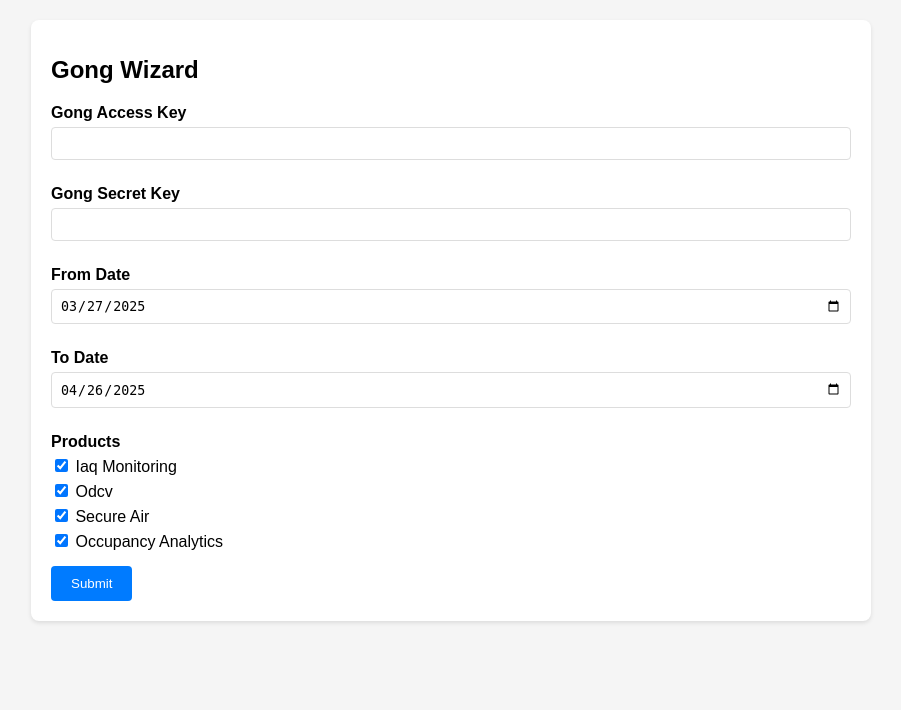
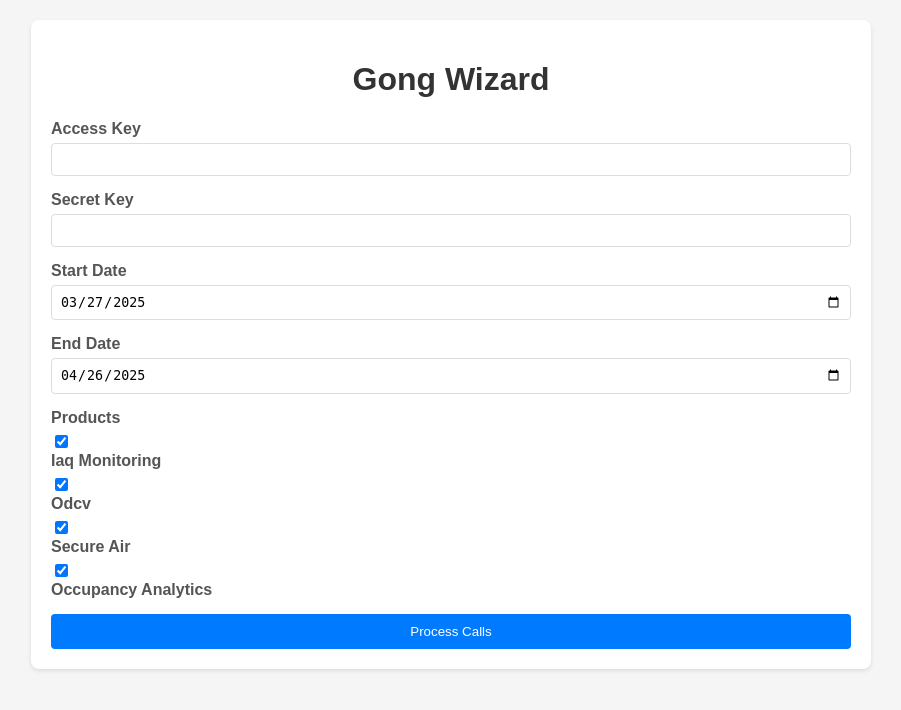
Before and after one commit to fmillerrzero/gong-wizard-web, a Flask app: page / in a window 1280 px wide. Shown: the top 710 px of the page, without its empty margins (189-1090 px from the left). Run offline with Flask 3, Linux system fonts and the light colour scheme; parts of the project's set-up code (start-up, migrations or seed data) failed here and were passed over.

Commit message:
ttrrrrrrrrrrr

```diff
--- a/templates/index.html
+++ b/templates/index.html
@@ -13,53 +13,50 @@
         .container {
             max-width: 800px;
             margin: 0 auto;
-            background-color: #fff;
+            background-color: white;
             padding: 20px;
             border-radius: 8px;
-            box-shadow: 0 2px 4px rgba(0, 0, 0, 0.1);
+            box-shadow: 0 2px 4px rgba(0,0,0,0.1);
         }
         h1 {
-            font-size: 24px;
-            margin-bottom: 20px;
-            text-transform: capitalize;
+            text-align: center;
+            color: #333;
         }
         h2 {
-            font-size: 20px;
+            color: #444;
             margin-top: 20px;
-            margin-bottom: 10px;
         }
         .form-group {
             margin-bottom: 15px;
         }
         label {
             display: block;
+            margin-bottom: 5px;
             font-weight: bold;
-            margin-bottom: 5px;
+            color: #555;
         }
-        input[type="text"],
-        input[type="date"] {
+        input[type="text"], input[type="date"] {
             width: 100%;
             padding: 8px;
-            margin-bottom: 10px;
             border: 1px solid #ddd;
             border-radius: 4px;
             box-sizing: border-box;
         }
+        input[type="checkbox"] {
+            margin-right: 5px;
+        }
         .checkbox-group {
-            margin-bottom: 10px;
-        }
-        .checkbox-group label {
-            font-weight: normal;
-            margin-right: 15px;
-            text-transform: capitalize;
+            margin-bottom: 15px;
         }
         button {
             background-color: #007bff;
-            color: #fff;
+            color: white;
             padding: 10px 20px;
             border: none;
             border-radius: 4px;
             cursor: pointer;
+            display: block;
+            width: 100%;
         }
         button:hover {
             background-color: #0056b3;
@@ -114,44 +109,40 @@
 <body>
     <div class="container">
         <h1>Gong Wizard</h1>
-        <form method="POST" action="/process">
-            <div class="form-group">
-                <label for="access_key">Gong Access Key</label>
-                <input type="text" id="access_key" name="access_key" value="{{ form_state.access_key }}" required>
-            </div>
-            <div class="form-group">
-                <label for="secret_key">Gong Secret Key</label>
-                <input type="text" id="secret_key" name="secret_key" value="{{ form_state.secret_key }}" required>
-            </div>
-            <div class="form-group">
-                <label for="start_date">From Date</label>
-                <input type="date" id="start_date" name="start_date" value="{{ form_state.start_date }}" max="{{ max_date }}" required>
-            </div>
-            <div class="form-group">
-                <label for="end_date">To Date</label>
-                <input type="date" id="end_date" name="end_date" value="{{ form_state.end_date }}" max="{{ max_date }}" required>
-            </div>
-            <div class="form-group">
-                <label>Products</label>
-                <div class="checkbox-group">
-                    {% for product in available_products %}
-                    <label>
-                        <input type="checkbox" name="products" value="{{ product }}"
-                            {% if product in form_state.products %}checked{% endif %}>
-                        {{ product | replace('iaq', 'IAQ') | replace('odcv', 'ODCV') | title }}
-                    </label>
-                    {% endfor %}
-                </div>
-            </div>
-            <button type="submit">Submit</button>
-        </form>
-
         {% if form_state.message %}
         <div class="message {{ 'success' if form_state.show_download else 'error' }}">
             {{ form_state.message }}
         </div>
         {% endif %}
-
+        <form action="/process" method="post">
+            <div class="form-group">
+                <label for="access_key">Access Key</label>
+                <input type="text" id="access_key" name="access_key" value="{{ form_state.access_key }}" required>
+            </div>
+            <div class="form-group">
+                <label for="secret_key">Secret Key</label>
+                <input type="text" id="secret_key" name="secret_key" value="{{ form_state.secret_key }}" required>
+            </div>
+            <div class="form-group">
+                <label for="start_date">Start Date</label>
+                <input type="date" id="start_date" name="start_date" value="{{ form_state.start_date }}" required>
+            </div>
+            <div class="form-group">
+                <label for="end_date">End Date</label>
+                <input type="date" id="end_date" name="end_date" value="{{ form_state.end_date }}" max="{{ max_date }}" required>
+            </div>
+            <div class="checkbox-group">
+                <label>Products</label>
+                {% for product in available_products %}
+                <div>
+                    <input type="checkbox" id="{{ product }}" name="products" value="{{ product }}"
+                        {% if product in form_state.products %}checked{% endif %}>
+                    <label for="{{ product }}">{{ product | replace('iaq', 'IAQ') | replace('odcv', 'ODCV') | title }}</label>
+                </div>
+                {% endfor %}
+            </div>
+            <button type="submit">Process Calls</button>
+        </form>
         {% if form_state.show_download %}
         <h2>Calls: {{ form_state.stats.callsIncludedFormatted }} Included ({{ form_state.stats.percentIncluded }}%)</h2>
         <table>
```
Also changed, not shown: other parts of templates/index.html (+36 -42 lines).
